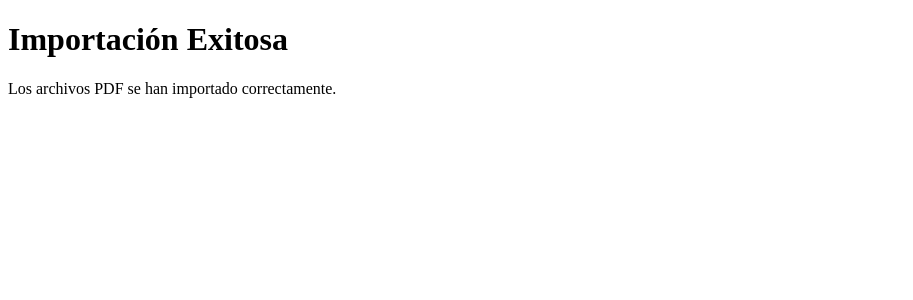
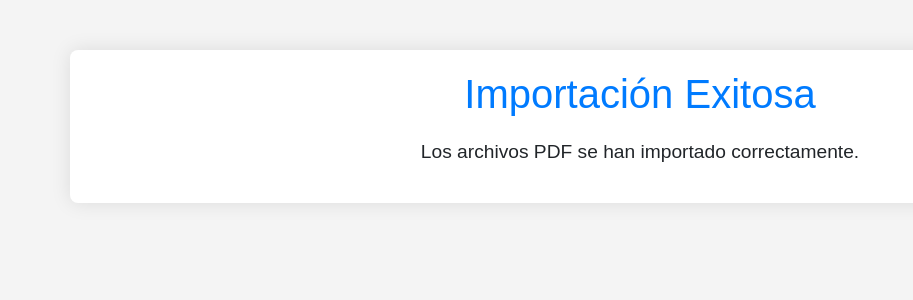
Before and after one commit to shirley202/final1, a Django app: template templates/import_success.html in a window 1280 px wide. Shown: the top 300 px of the page, without its empty margins (0-913 px from the left). Run offline with Django 5.2, Linux system fonts and the light colour scheme; the template is opened without the code that fills it, so the values that code supplies are empty.

Commit message:
actualizar3

```diff
--- a/templates/import_success.html
+++ b/templates/import_success.html
@@ -4,9 +4,40 @@
     <meta charset="UTF-8">
     <meta name="viewport" content="width=device-width, initial-scale=1.0">
     <title>Importación Exitosa</title>
+    <link href="https://cdn.jsdelivr.net/npm/bootstrap@5.0.2/dist/css/bootstrap.min.css" rel="stylesheet">
+    <style>
+        body {
+            font-family: Arial, sans-serif;
+            background-color: #f4f4f4;
+            margin: 0;
+            padding: 0;
+        }
+
+        .container {
+            margin-top: 50px;
+            background: #fff;
+            padding: 20px;
+            border-radius: 8px;
+            box-shadow: 0 0 20px rgba(0, 0, 0, 0.1);
+        }
+
+        h1 {
+            text-align: center;
+            margin-bottom: 20px;
+            color: #007bff; /* Color azul de Bootstrap */
+        }
+
+        p {
+            text-align: center;
+            font-size: 1.2em;
+        }
+    </style>
 </head>
 <body>
-    <h1>Importación Exitosa</h1>
-    <p>Los archivos PDF se han importado correctamente.</p>
+    <div class="container">
+        <h1>Importación Exitosa</h1>
+        <p>Los archivos PDF se han importado correctamente.</p>
+    </div>
+    <script src="https://cdn.jsdelivr.net/npm/bootstrap@5.0.2/dist/js/bootstrap.bundle.min.js"></script>
 </body>
 </html>
--- a/templates/menu.html
+++ b/templates/menu.html
@@ -91,7 +91,7 @@
 <body>
 
 <h1>Sistema de Foliación de Programas de Estudio</h1>
-<h3>Selecciona una Carrera :</h3>
+<h3>Completar datos para la constancia y seleccionar una Carrera :</h3>
 <form id="pdfForm" method="GET" action="{% url 'pdf_to_html' %}">
     <input type="text" id="nombreDocente" name="nombre_docente" placeholder="Nombre del Decano" required>
     <input type="text" id="nombreAlumno" name="nombre_alumno" placeholder="Nombre del Alumno" required>
--- a/templates/menu2.html
+++ b/templates/menu2.html
@@ -18,14 +18,8 @@
         }
 
         .btn-primary {
-            background-color: #4caf50;
-            border: none;
             width: 100%;
             margin-bottom: 10px;
-        }
-
-        .btn-primary:hover {
-            background-color: #45a049;
         }
 
         h1 {
```
Also changed, not shown: templates/import_pdf.html (+39 -6 lines), templates/parametros.html (deleted, +0 -59 lines).
